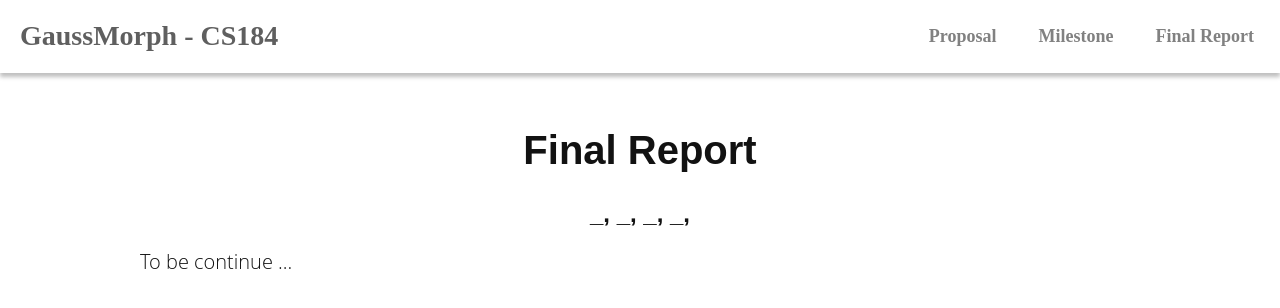
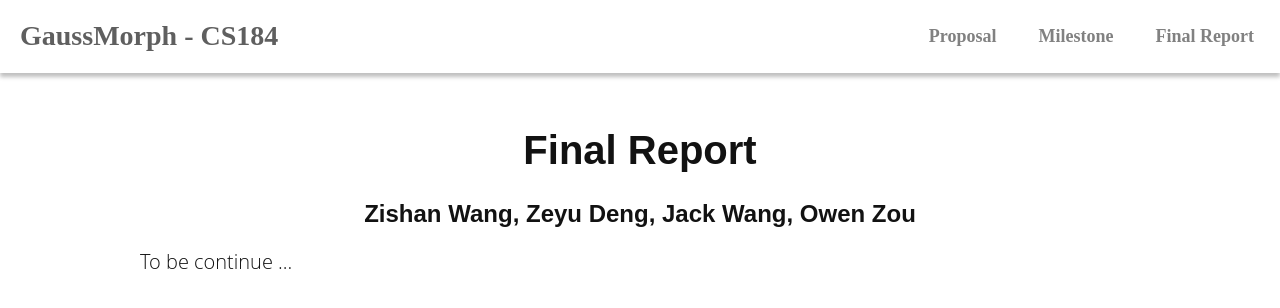
Before and after one commit to cs184-final-proj-gaussmorph/webpage, a plain HTML site: page final_report.html in a window 1280 px wide. Drawn offline with Linux system fonts and the light colour scheme.

Commit message:
updated purposal

```diff
--- a/final_report.html
+++ b/final_report.html
@@ -29,7 +29,7 @@
 <br />
 <div class="report-body">
     <h1 align="middle"> Final Report</h1>
-    <h2 align="middle">_, _, _, _,</h2>
+    <h2 align="middle">Zishan Wang, Zeyu Deng, Jack Wang, Owen Zou</h2>
 	<p>To be continue ...
 
 
```
Also changed, not shown: index.html (+1 -1 lines), milestone.html (+1 -1 lines), proposal.html (+1 -1 lines).
